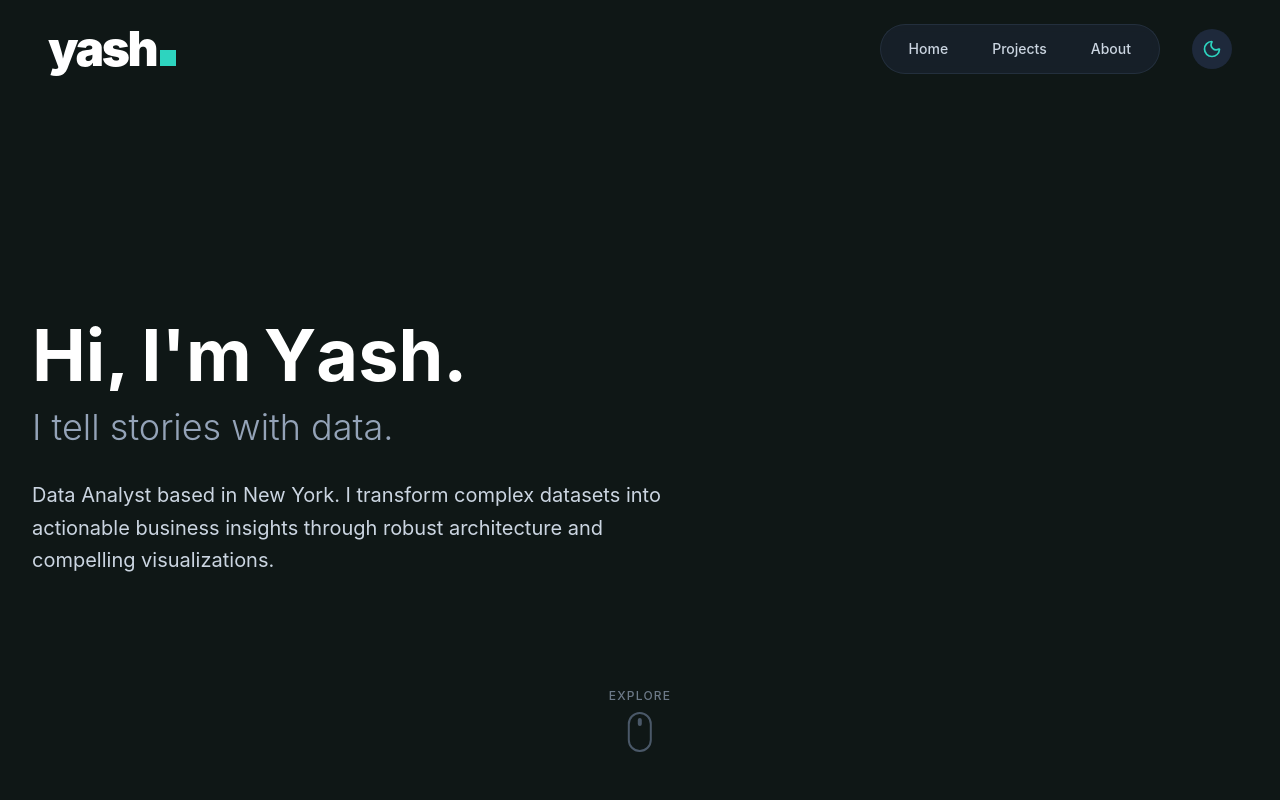
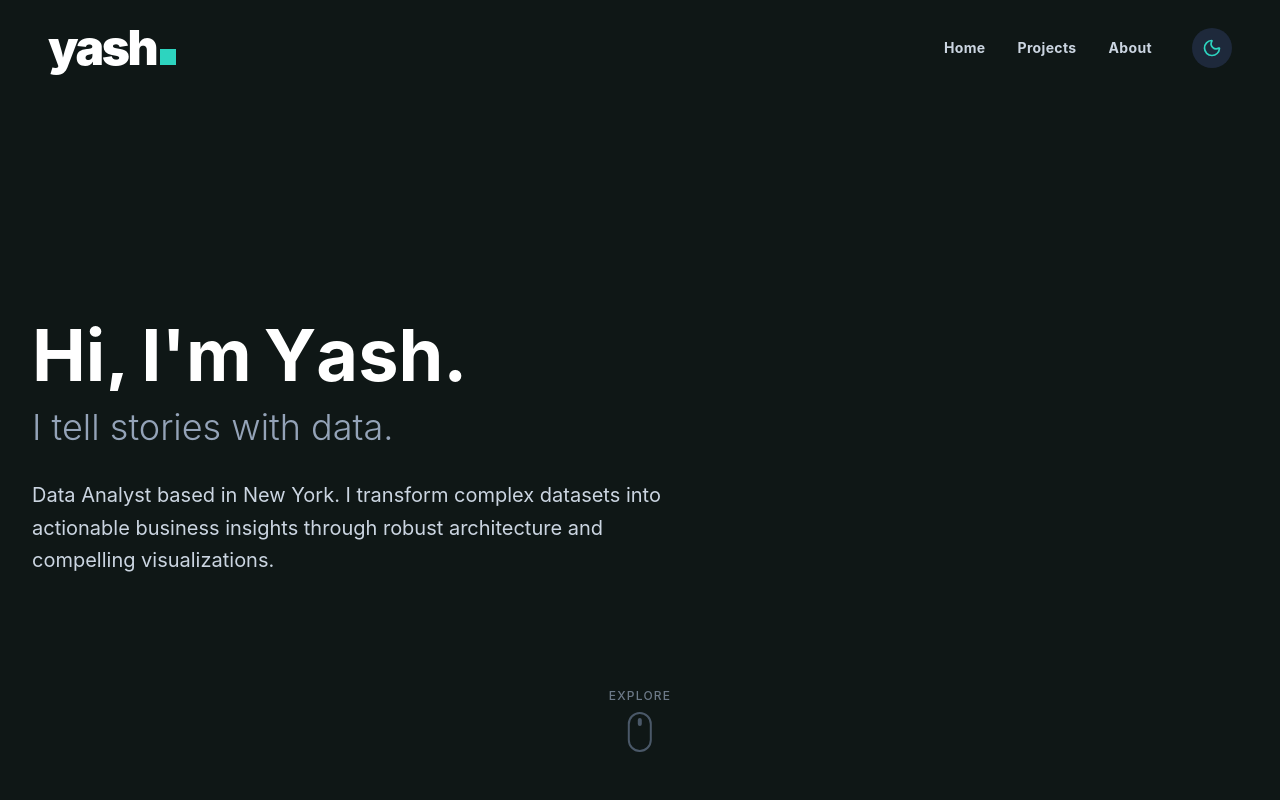
Before and after one commit to yjoshi1/yash, a React (Vite) app: page / in a window 1280 px wide. Shown: the top 800 px of the page. Built offline with nearby package versions, Linux system fonts and the light colour scheme.

Commit message:
Update Navbar: Remove pill, minimalist links with expanding neon underline

```diff
--- a/src/components/Navbar.jsx
+++ b/src/components/Navbar.jsx
@@ -26,8 +26,8 @@ const Navbar = () => {
     return (
         <nav
             className={`fixed w-full z-50 transition-all duration-300 ${scrolled
-                    ? "py-4 bg-white/80 dark:bg-matte-black/80 backdrop-blur-md shadow-sm dark:shadow-neon-green/5"
-                    : "py-6 bg-transparent"
+                ? "py-4 bg-white/80 dark:bg-matte-black/80 backdrop-blur-md shadow-sm dark:shadow-neon-green/5"
+                : "py-6 bg-transparent"
                 }`}
         >
             <div className="max-w-7xl mx-auto px-6 md:px-12">
@@ -51,15 +51,16 @@ const Navbar = () => {
                     </motion.div>
 
                     {/* Desktop Navigation */}
-                    <div className="hidden md:flex items-center gap-8">
-                        <div className="flex items-center gap-1 bg-white/50 dark:bg-slate-800/50 px-2 py-1.5 rounded-full backdrop-blur-sm border border-slate-200 dark:border-slate-700/50">
+                    <div className="hidden md:flex items-center gap-10">
+                        <div className="flex items-center gap-8">
                             {navLinks.map((link) => (
                                 <a
                                     key={link.name}
                                     href={link.href}
-                                    className="relative px-5 py-2 text-sm font-medium text-slate-600 dark:text-slate-300 hover:text-slate-900 dark:hover:text-white transition-colors rounded-full hover:bg-white dark:hover:bg-slate-700/50"
+                                    className="text-sm font-bold tracking-wide text-slate-600 dark:text-slate-300 hover:text-slate-900 dark:hover:text-white transition-colors relative group"
                                 >
                                     {link.name}
+                                    <span className="absolute -bottom-1 left-0 w-0 h-0.5 bg-neon-green transition-all duration-300 group-hover:w-full"></span>
                                 </a>
                             ))}
                         </div>
```
